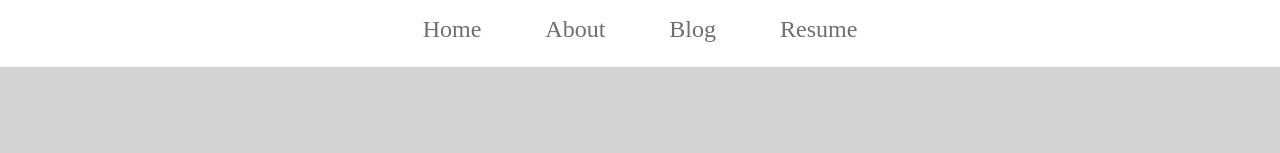
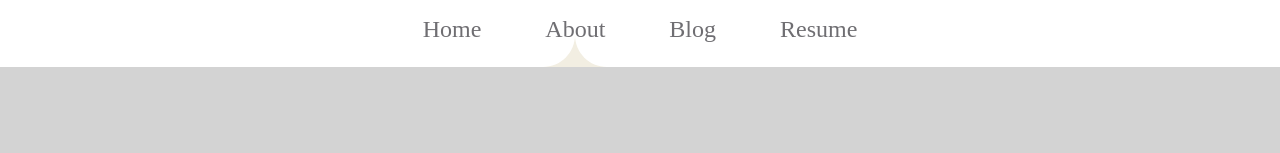
Before and after one commit to BPeng21/bo-site, a React (Vite) app: page /about in a window 1280 px wide. Shown: the top 153 px of the page. Built offline with nearby package versions, Linux system fonts and the light colour scheme; a web font is replaced by a local one.

Commit message:
create arrow indicator for navBar

```diff
--- /dev/null
+++ b/src/components/NavArrow.tsx
@@ -0,0 +1,20 @@
+function NavArrow({ ...props }) {
+  return (
+    <svg
+      className={props.className}
+      width="100%"
+      height="100%"
+      viewBox="0 0 351 271"
+      fill="none"
+      xmlns="http://www.w3.org/2000/svg"
+      preserveAspectRatio="none"
+    >
+      <path
+        d="M175.5 0C175.5 149.669 254.074 271 351 271H0C96.926 271 175.5 149.669 175.5 0Z"
+        fill="rgb(242, 238, 226)"
+      />
+    </svg>
+  );
+}
+
+export default NavArrow;
--- a/src/components/NavBar.css
+++ b/src/components/NavBar.css
@@ -9,4 +9,25 @@
   color: rgb(111, 110, 114);
   text-decoration: none;
   margin: 1rem 2rem;
+  position: relative;
+  display: flex;
+  justify-content: center;
 }
+
+.page-links a:hover .nav-arrow {
+  opacity: 1;
+}
+
+.nav-arrow {
+  position: absolute;
+  bottom: -1.5rem;
+  height: 2rem;
+  width: 4rem;
+  opacity: 0;
+  pointer-events: none;
+  transition: opacity 0.5s ease-out;
+}
+
+.current {
+  opacity: 1;
+}
--- a/src/components/NavBar.tsx
+++ b/src/components/NavBar.tsx
@@ -1,21 +1,29 @@
 import { Link } from 'react-router';
-import './NavBar.css'
+import NavArrow from './NavArrow';
+import { useLocation } from 'react-router';
+import './NavBar.css';
 
 function NavBar() {
+  const { pathname } = useLocation();
+
   return (
     <nav className="site-nav">
       <ul className="page-links">
         <Link to="/" className="home-link">
           <li>Home</li>
+          <NavArrow className={pathname == '/' ? "nav-arrow current" : "nav-arrow"}/>
         </Link>
         <Link to="about" className="about-link">
           <li>About</li>
+          <NavArrow className={pathname == '/about' ? "nav-arrow current" : "nav-arrow"}/>
         </Link>
-        <Link to="blog" className='blog-link'>
+        <Link to="blog" className="blog-link">
           <li>Blog</li>
+          <NavArrow className={pathname == '/blog' ? "nav-arrow current" : "nav-arrow"}/>
         </Link>
         <Link to="resume" className="resume-link">
           <li>Resume</li>
+          <NavArrow className={pathname == '/resume' ? "nav-arrow current" : "nav-arrow"}/>
         </Link>
       </ul>
     </nav>
--- a/src/pages/home/HomePage.css
+++ b/src/pages/home/HomePage.css
@@ -1,4 +1,4 @@
 .site-main {
   position: relative;
-  background-color: rgb(248, 244, 239);
+  background-color: rgb(242, 238, 226);/*rgb(244, 236, 225);*/
 }
```
Also changed, not shown: src/assets/nav-arrow.svg (added).
